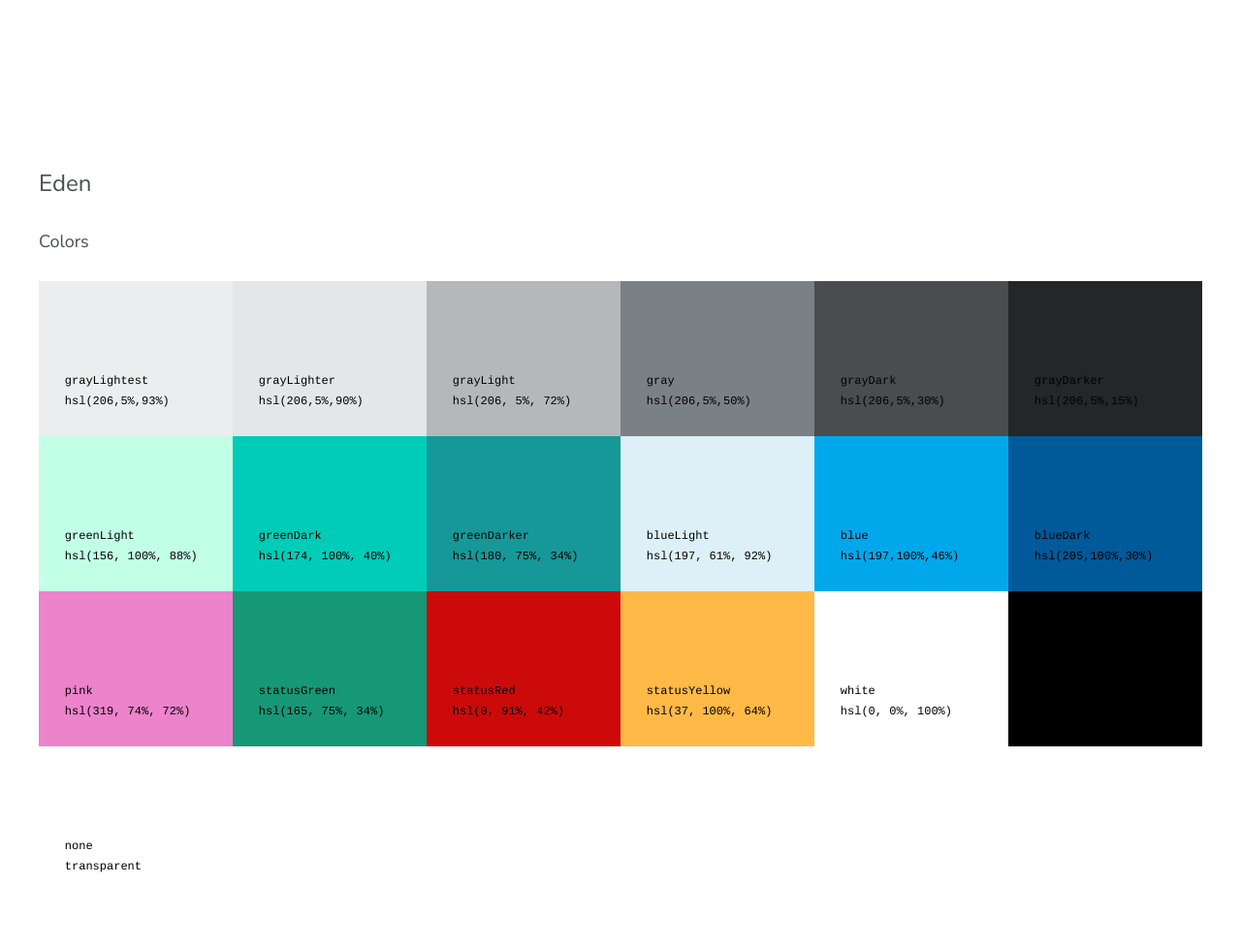
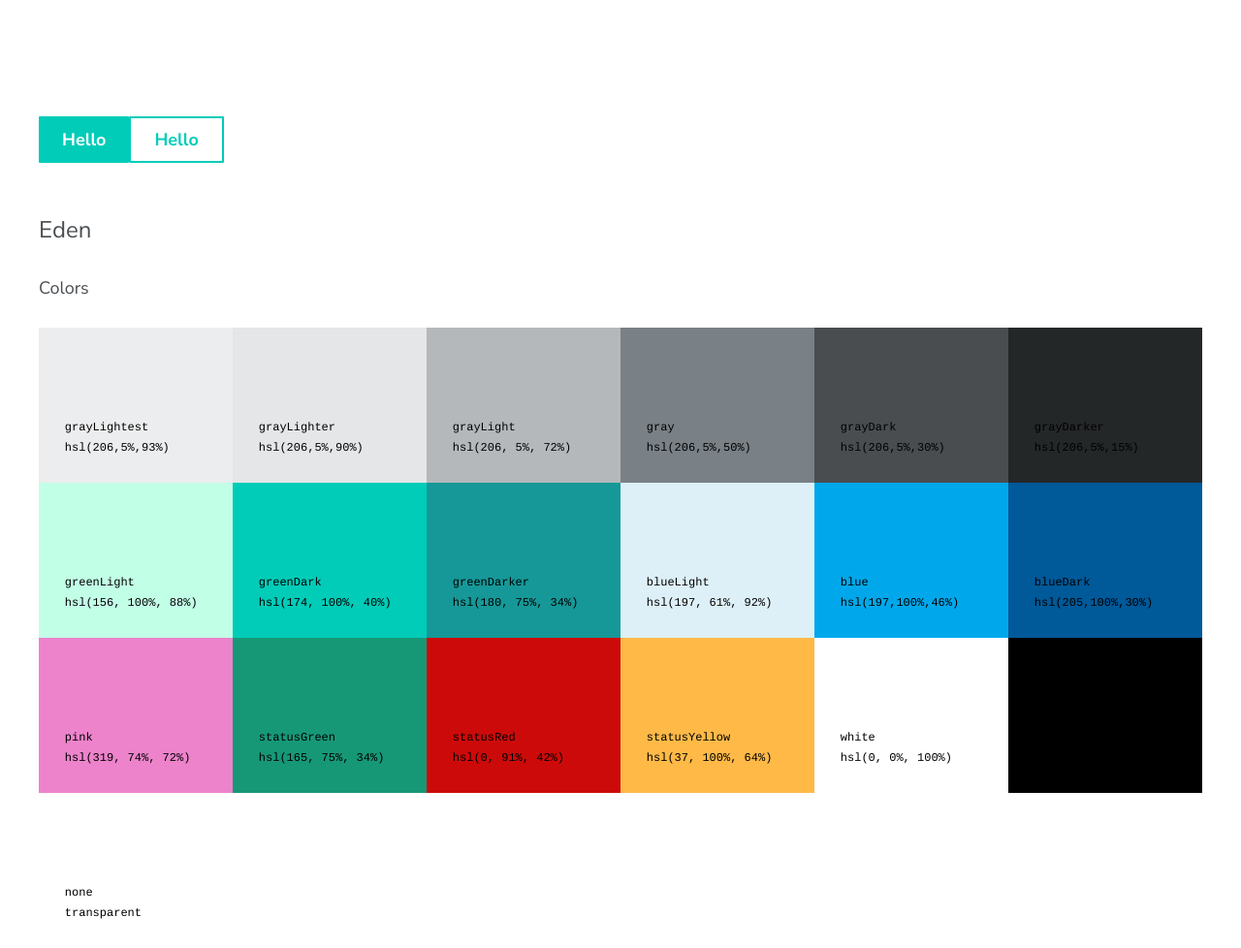
Before and after one commit to garden-io/eden, a Gatsby site: page / in a window 1280 px wide. Shown: the whole page at 97% size. Before the commit the page ends 930 px from the top, so only its background shows below. Built offline with nearby package versions, Linux system fonts and the light colour scheme; Gatsby itself is replaced by a stand-in of ours; a web font is replaced by a local one.

Commit message:
fix: button border styling fix

```diff
--- a/src/components/Button.tsx
+++ b/src/components/Button.tsx
@@ -84,6 +84,7 @@ export const Button: FC<Props> = ({
         color: secondary ? colors[color] : colors.white,
         backgroundColor: secondary ? colors.none : colors[color],
         transition: "100ms ease",
+        borderStyle: secondary ? "solid" : "none",
         borderColor: colors[color],
         borderRadius: "1px",
         fontSize: sizingMap[size].fontSize,
--- a/src/pages/index.tsx
+++ b/src/pages/index.tsx
@@ -1,5 +1,5 @@
 import React from "react"
-import { Box, GlobalStyles, Text, Space, Grid, colors, Code, Section, Color } from ".."
+import { Box, GlobalStyles, Text, Space, Grid, colors, Code, Section, Color, Button } from ".."
 
 const EdenColors = () => (
   <Grid columns={6} gap="none">
@@ -22,6 +22,8 @@ const Colors = () => {
       <GlobalStyles />
       <Space height="largest" />
       <Section>
+        <Button>Hello</Button>
+        <Button secondary>Hello</Button>
         <Space height="larger" />
         <Grid gap="large">
           <Text size="large">Eden</Text>
```
